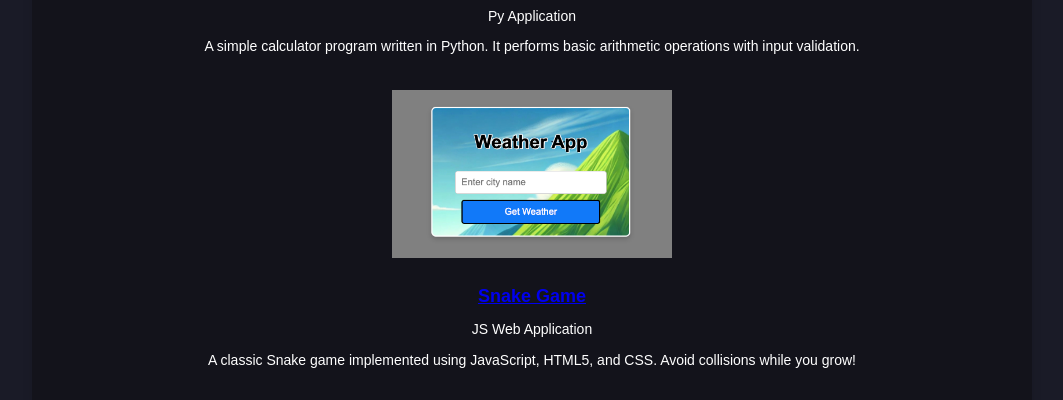
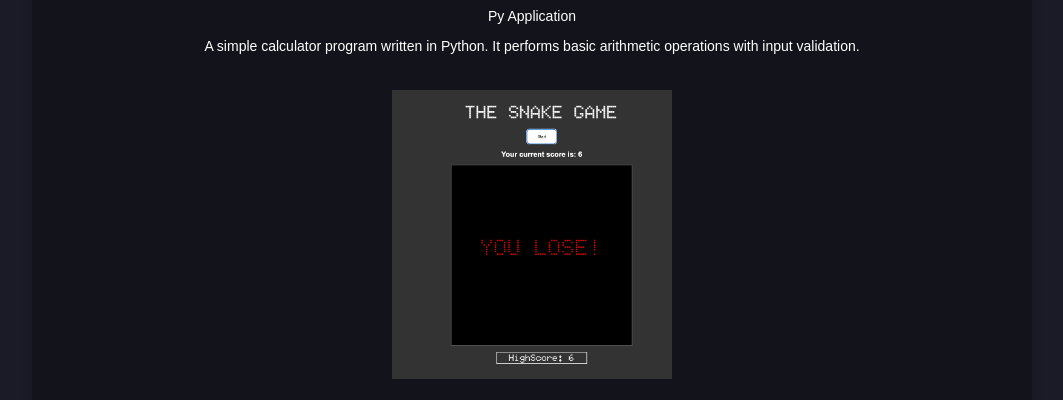
Before and after one commit to greyxghost/Sprint-2-Personal-Project, a plain HTML site: page personalPort/works.html in a window 1280 px wide. Shown: the part 741-1141 px from the top of the page, without its empty margins (108-1171 px from the left). Drawn offline with Linux system fonts and the light colour scheme.

Commit message:
Update works.html

```diff
--- a/personalPort/works.html
+++ b/personalPort/works.html
@@ -38,7 +38,7 @@
             </p>
           </div>
           <div class="project">
-            <img src="images/weatherapp.png" alt="Snake Game" />
+            <img src="images/snakegame.png" alt="Snake Game" />
             <a href="snakeGame.html"><h3>Snake Game</h3></a>
             <p>JS Web Application</p>
             <p>
```
